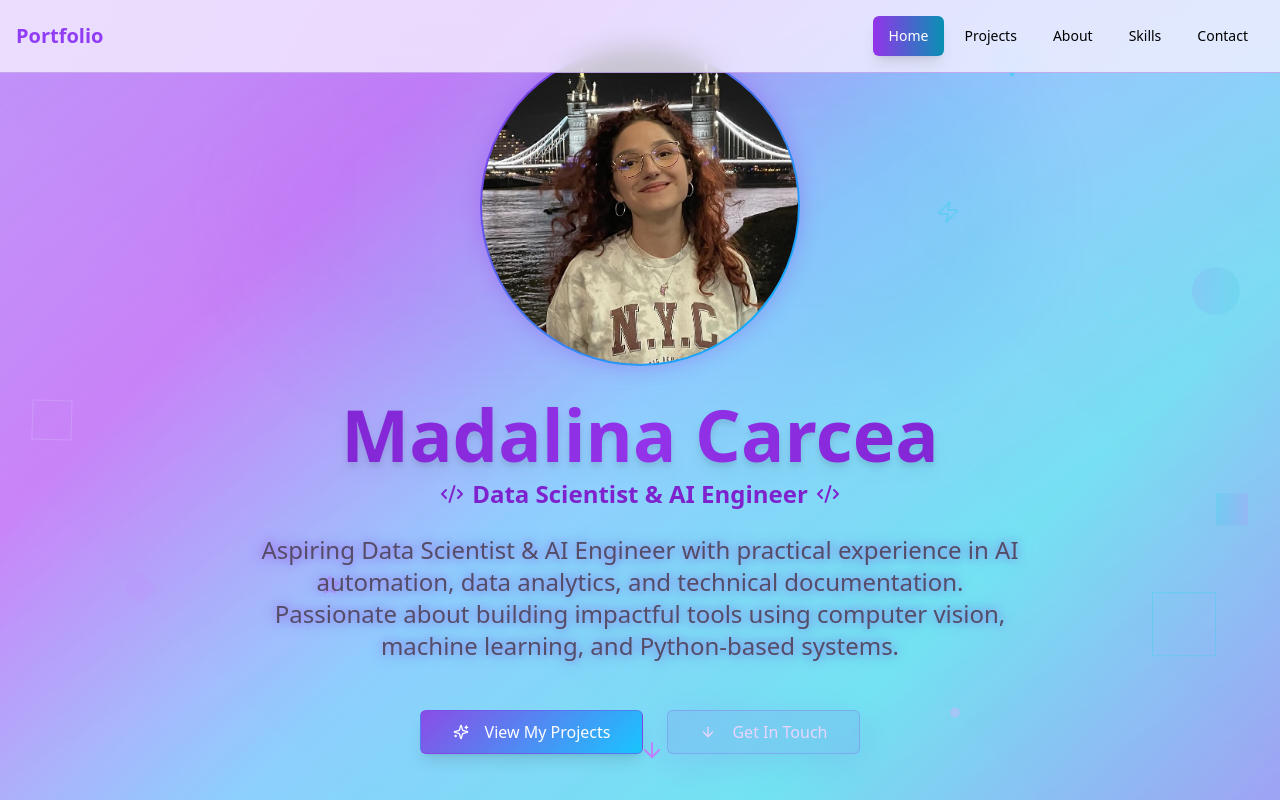
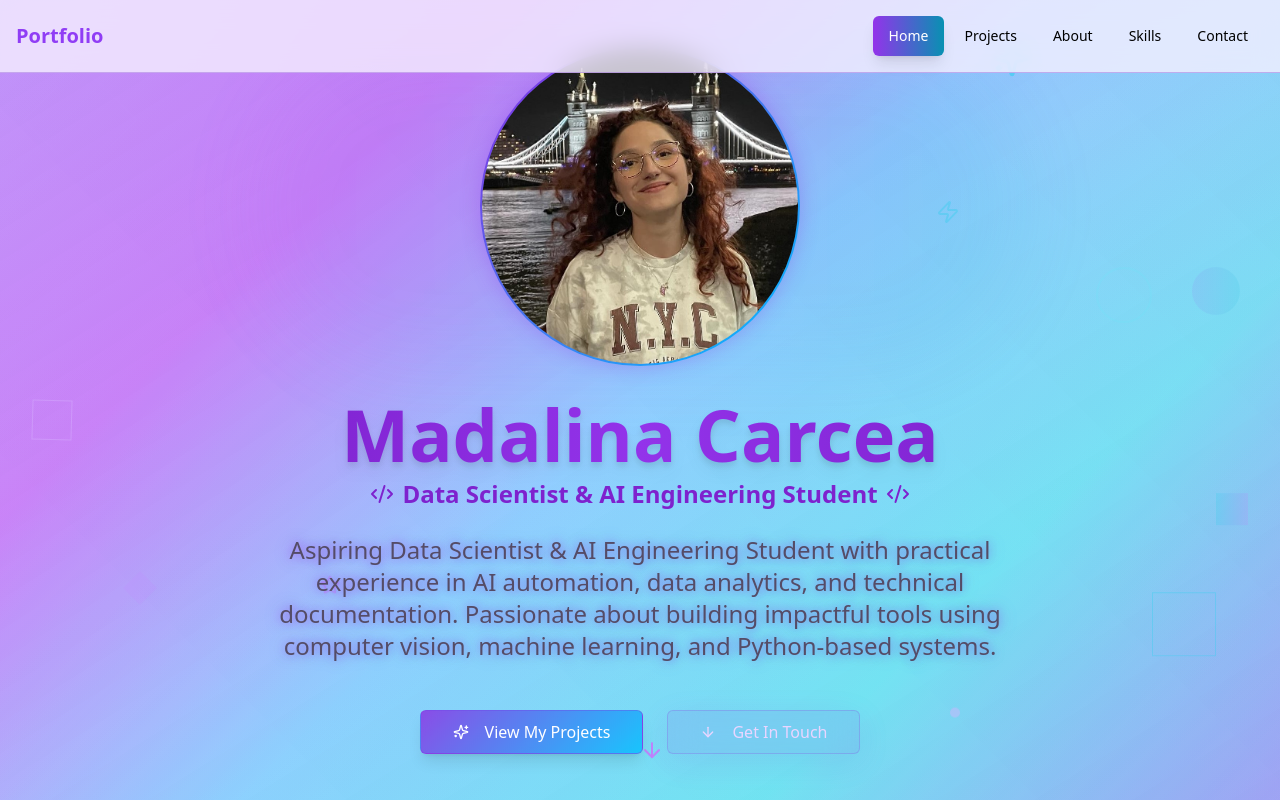
Before and after one commit to MadalinaCarcea221989/career-path-showcase, a React (Vite) app: page / in a window 1280 px wide. Shown: the top 800 px of the page. Built offline with nearby package versions, Linux system fonts and the light colour scheme.

Commit message:
Commit changes

```diff
--- a/src/components/Hero.tsx
+++ b/src/components/Hero.tsx
@@ -68,13 +68,13 @@ const Hero = () => {
             </h1>
             <div className="flex items-center justify-center gap-2 text-purple-700">
               <Code2 className="w-6 h-6" />
-              <span className="text-xl md:text-2xl font-semibold">Data Scientist & AI Engineer</span>
+              <span className="text-xl md:text-2xl font-semibold">Data Scientist & AI Engineering Student</span>
               <Code2 className="w-6 h-6" />
             </div>
           </div>
 
           <p className="text-xl md:text-2xl text-muted-foreground mb-12 max-w-3xl mx-auto leading-loose text-glow">
-            Aspiring Data Scientist & AI Engineer with practical experience in AI automation,
+            Aspiring Data Scientist & AI Engineering Student with practical experience in AI automation,
             data analytics, and technical documentation. Passionate about building impactful tools
             using computer vision, machine learning, and Python-based systems.
           </p>
```
